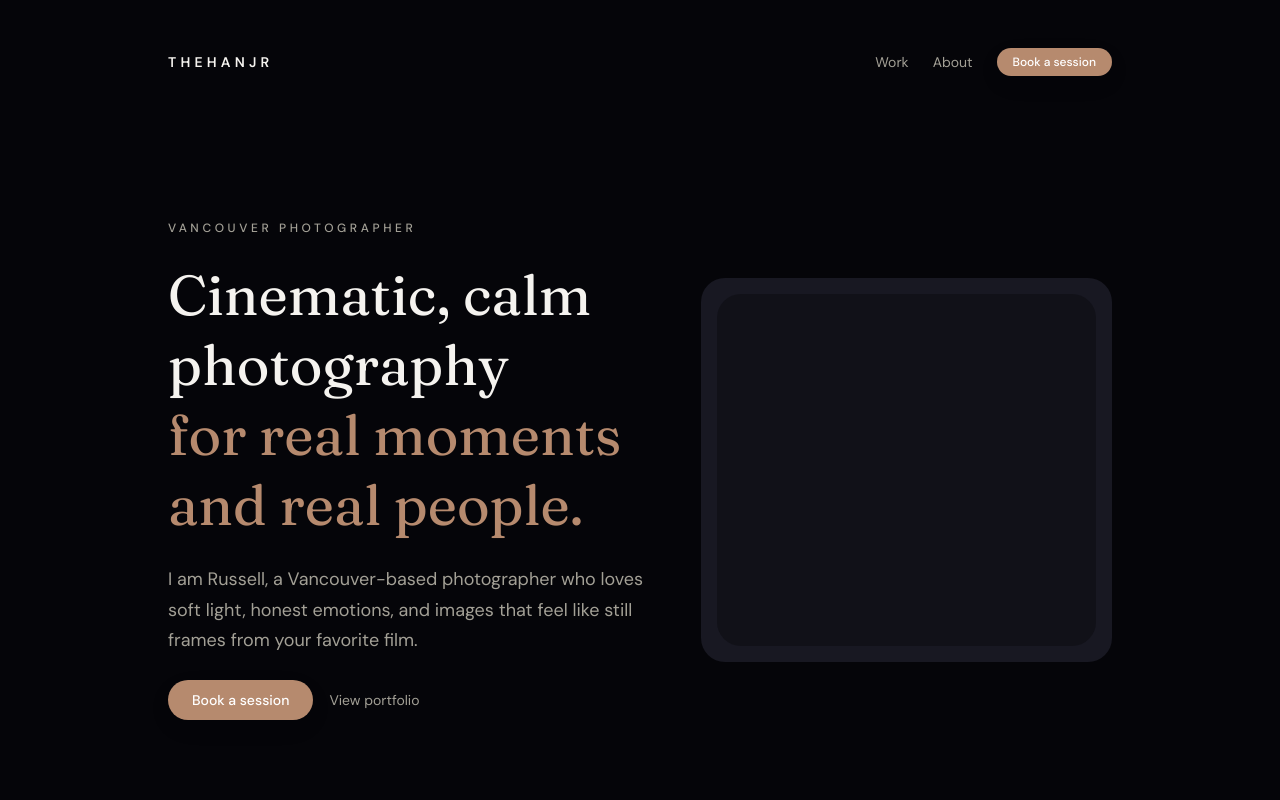
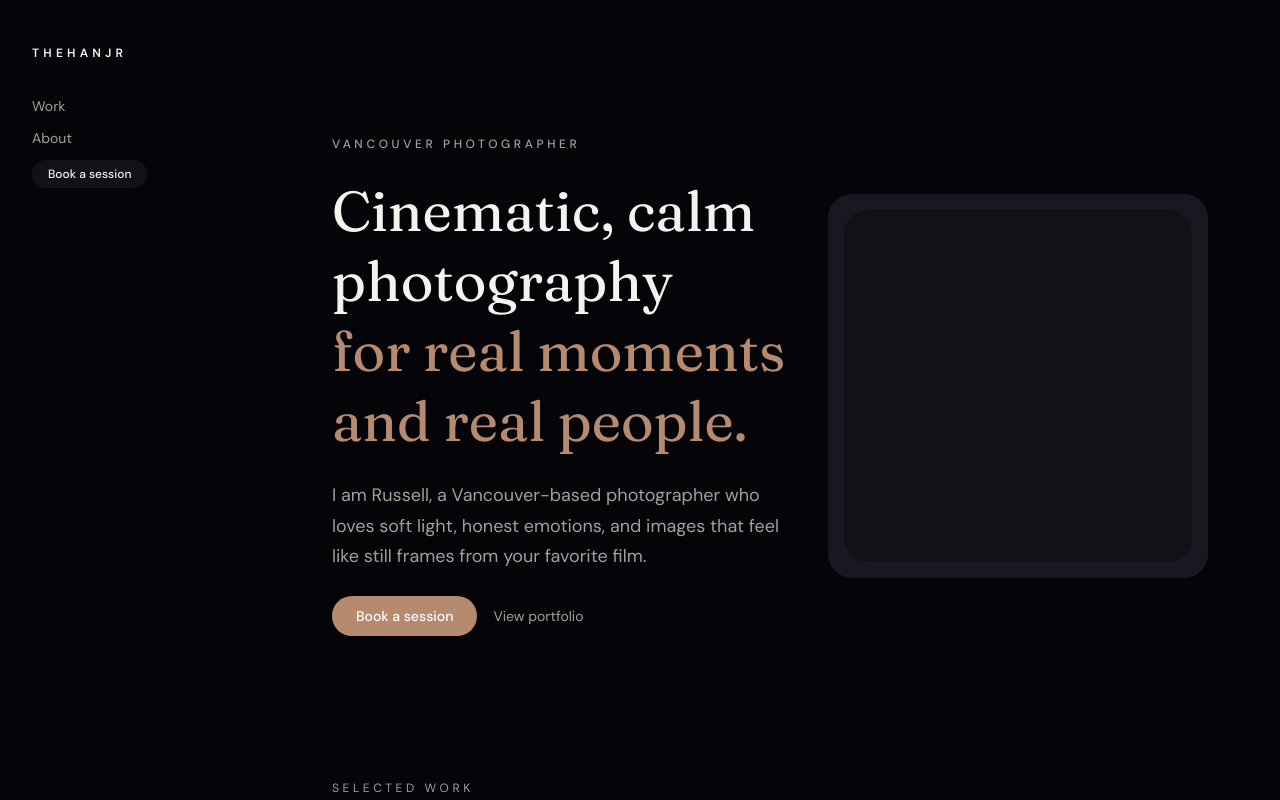
Before and after one commit to russellhanj/thehanjr-portfolio, a Next.js app in the folder thehanjr-portfolio/: page / in a window 1280 px wide. Shown: the top 800 px of the page. Built offline with nearby package versions, Linux system fonts and the light colour scheme.

Commit message:
Left and Right columns

```diff
--- a/thehanjr-portfolio/app/components/layout/page-shell.tsx
+++ b/thehanjr-portfolio/app/components/layout/page-shell.tsx
@@ -2,6 +2,7 @@ import type { ReactNode } from "react";
 import clsx from "clsx";
 import { SiteHeader } from "./site-header";
 import { SiteFooter } from "./site-footer";
+import { SiteSidebar } from "./site-sidebar";
 
 type PageShellProps = {
   children: ReactNode;
@@ -14,13 +15,32 @@ export function PageShell({ children, variant = "light" }: PageShellProps) {
   return (
     <div
       className={clsx(
-        "min-h-screen flex flex-col",
-        isDark ? "bg-artBg text-artText-primary" : "bg-bg text-text-primary"
+        "min-h-screen",
+        isDark
+          ? "theme-dark bg-artBg text-artText-primary"
+          : "theme-light bg-bg text-text-primary"
       )}
     >
-      <SiteHeader variant={variant} />
-      <main className="flex-1">{children}</main>
-      <SiteFooter variant={variant} />
+      {/* Outer container: almost full-width with comfy padding */}
+      <div className="mx-auto max-w-6xl lg:max-w-7xl px-4 md:px-8 py-6 md:py-10">
+        {/* Desktop: grid with left nav + right content */}
+        <div className="md:grid md:grid-cols-[220px,minmax(0,1fr)] md:gap-10 md:items-start">
+          {/* Left: sticky sidebar */}
+          <SiteSidebar variant={variant} />
+
+          {/* Right: normal flow – header (mobile), content, footer */}
+          <div className="flex flex-col gap-8">
+            {/* Mobile header only */}
+            <SiteHeader variant={variant} />
+
+            {/* Page content */}
+            <main>{children}</main>
+
+            {/* Footer comes after content, not sticky */}
+            <SiteFooter variant={variant} />
+          </div>
+        </div>
+      </div>
     </div>
   );
 }
--- a/thehanjr-portfolio/app/components/layout/site-footer.tsx
+++ b/thehanjr-portfolio/app/components/layout/site-footer.tsx
@@ -1,7 +1,11 @@
 import clsx from "clsx";
 import { Container } from "../ui/container";
 
-export function SiteFooter({ variant = "light" }: { variant?: "light" | "dark" }) {
+export function SiteFooter({
+  variant = "light",
+}: {
+  variant?: "light" | "dark";
+}) {
   const isDark = variant === "dark";
 
   return (
@@ -10,7 +14,7 @@ export function SiteFooter({ variant = "light" }: { variant?: "light" | "dark" }
         "mt-16 py-6",
         isDark
           ? "bg-artBg text-artText-secondary"
-          : "bg-surface border-t border-gray-100 text-text-secondary"
+          : "bg-bg text-text-secondary" // <-- changed from bg-surface
       )}
     >
       <Container className="flex flex-col gap-3 text-xs md:flex-row md:items-center md:justify-between">
--- a/thehanjr-portfolio/app/components/layout/site-header.tsx
+++ b/thehanjr-portfolio/app/components/layout/site-header.tsx
@@ -8,13 +8,13 @@ export function SiteHeader({ variant = "light" }: { variant?: "light" | "dark" }
   return (
     <header
       className={clsx(
-        "py-4",
+        "md:hidden border-b",
         isDark
-          ? "bg-artBg text-artText-primary"
-          : "bg-bg/80 border-b border-gray-100 text-text-primary"
+          ? "bg-artBg border-artSurface text-artText-primary"
+          : "bg-bg/80 border-gray-100 text-text-primary"
       )}
     >
-      <Container className="flex items-center justify-between">
+      <Container className="flex items-center justify-between py-4">
         <Link
           href="/"
           className={clsx(
@@ -25,7 +25,7 @@ export function SiteHeader({ variant = "light" }: { variant?: "light" | "dark" }
           thehanjr
         </Link>
 
-        <nav className="flex items-center gap-6 text-sm">
+        <nav className="flex items-center gap-4 text-sm">
           <Link
             href="/portfolio"
             className={clsx(
@@ -48,12 +48,6 @@ export function SiteHeader({ variant = "light" }: { variant?: "light" | "dark" }
           >
             About
           </Link>
-          <Link
-            href="/contact"
-            className="rounded-full bg-accent px-4 py-1.5 text-xs font-medium text-white shadow-subtle hover:bg-accent-dark transition-colors"
-          >
-            Book a session
-          </Link>
         </nav>
       </Container>
     </header>
--- /dev/null
+++ b/thehanjr-portfolio/app/components/layout/site-sidebar.tsx
@@ -0,0 +1,70 @@
+import Link from "next/link";
+import clsx from "clsx";
+
+type SiteSidebarProps = {
+  variant?: "light" | "dark";
+};
+
+export function SiteSidebar({ variant = "light" }: SiteSidebarProps) {
+  const isDark = variant === "dark";
+
+  return (
+    <aside
+      className={clsx(
+        // Desktop only, vertical, sticky
+        "hidden md:flex md:flex-col md:sticky md:top-10 md:self-start",
+        isDark ? "text-artText-secondary" : "text-text-secondary"
+      )}
+    >
+      <div className="space-y-8 pr-6">
+        <Link
+          href="/"
+          className={clsx(
+            "text-xs font-semibold tracking-[0.35em] uppercase",
+            isDark ? "text-artText-primary" : "text-text-primary"
+          )}
+        >
+          thehanjr
+        </Link>
+
+        <nav className="space-y-3 text-sm">
+          <Link
+            href="/portfolio"
+            className={clsx(
+              "block transition-colors",
+              isDark
+                ? "hover:text-artText-primary"
+                : "hover:text-text-primary"
+            )}
+          >
+            Work
+          </Link>
+
+          <Link
+            href="/about"
+            className={clsx(
+              "block transition-colors",
+              isDark
+                ? "hover:text-artText-primary"
+                : "hover:text-text-primary"
+            )}
+          >
+            About
+          </Link>
+
+          <Link
+            href="/contact"
+            className={clsx(
+              "inline-flex items-center rounded-full px-4 py-1.5 text-xs font-medium transition-colors",
+              isDark
+                ? "bg-artSurface text-artText-primary hover:bg-artSurfaceMuted"
+                : "bg-surface text-text-primary hover:bg-surfaceMuted"
+            )}
+          >
+            Book a session
+          </Link>
+        </nav>
+      </div>
+    </aside>
+  );
+}
--- a/thehanjr-portfolio/app/globals.css
+++ b/thehanjr-portfolio/app/globals.css
@@ -2,15 +2,64 @@
 @tailwind components;
 @tailwind utilities;
 
+/* ----- Base theme + scroll variables ----- */
+
 :root {
   color-scheme: light;
+  --scroll-thumb: #1a1a1a;
+  --scroll-track: #e9e6e2;
 }
 
-/* Optional helper */
+/* Light theme hook */
+.theme-light {
+  color-scheme: light;
+  --scroll-thumb: #1a1a1a;
+  --scroll-track: #e9e6e2;
+}
+
+/* Dark theme hook */
+.theme-dark {
+  color-scheme: dark;
+  --scroll-thumb: #f5f3ef;
+  --scroll-track: #050509;
+}
+
+/* Typography helper */
 .text-balance {
   text-wrap: balance;
 }
 
+/* Body base */
 body {
   @apply bg-bg text-text-primary font-body antialiased;
 }
+
+/* ----- Global scrollbar styling (uses CSS variables above) ----- */
+
+/* Firefox */
+* {
+  scrollbar-width: thin;
+  scrollbar-color: var(--scroll-thumb) var(--scroll-track);
+}
+
+/* WebKit (Chrome, Edge, Safari) */
+*::-webkit-scrollbar {
+  width: 8px;
+}
+
+*::-webkit-scrollbar-track {
+  background: var(--scroll-track);
+}
+
+*::-webkit-scrollbar-thumb {
+  background-color: var(--scroll-thumb);
+  border-radius: 999px;
+}
+
+/* Optional legacy classes (only if you still want them somewhere) */
+.scrollbar-light::-webkit-scrollbar-thumb {
+  background: rgba(0, 0, 0, 0.25);
+}
+.scrollbar-dark::-webkit-scrollbar-thumb {
+  background: rgba(255, 255, 255, 0.25);
+}
```
